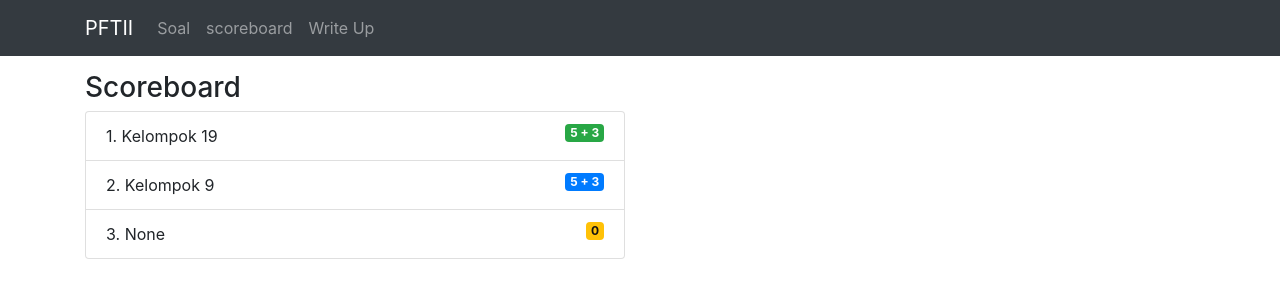
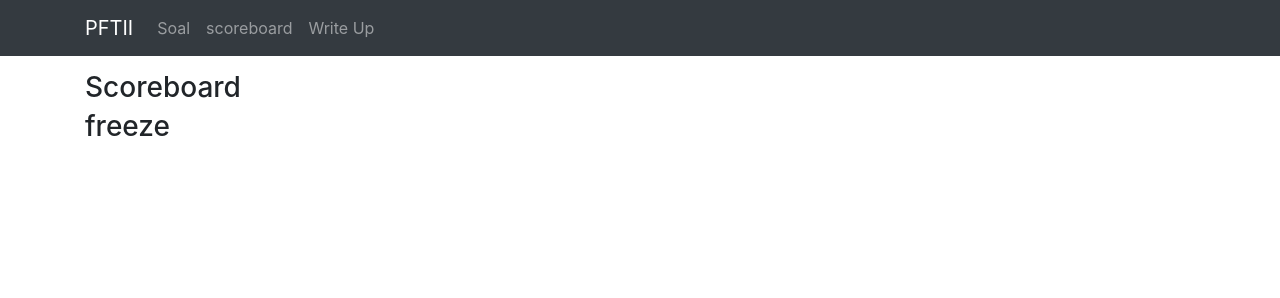
Before and after one commit to pujawidyana/pftii.github.io, a plain HTML site: page scoreboard/index.html in a window 1280 px wide. Drawn offline with nearby package versions, Linux system fonts and the light colour scheme.

Commit message:
scoreboard

```diff
--- a/feed.xml
+++ b/feed.xml
@@ -1,4 +1,4 @@
-<?xml version="1.0" encoding="utf-8"?><feed xmlns="http://www.w3.org/2005/Atom" ><generator uri="https://jekyllrb.com/" version="3.6.0">Jekyll</generator><link href="http://localhost:4000/feed.xml" rel="self" type="application/atom+xml" /><link href="http://localhost:4000/" rel="alternate" type="text/html" /><updated>2017-10-03T14:25:32+07:00</updated><id>http://localhost:4000/</id><title type="html">PFTII</title><subtitle>Pengenalan Fakultas Teknik Industri dan Informatika</subtitle><entry><title type="html">Welcome to Jekyll!</title><link href="http://localhost:4000/jekyll/update/2017/09/28/welcome-to-jekyll.html" rel="alternate" type="text/html" title="Welcome to Jekyll!" /><published>2017-09-28T20:03:38+07:00</published><updated>2017-09-28T20:03:38+07:00</updated><id>http://localhost:4000/jekyll/update/2017/09/28/welcome-to-jekyll</id><content type="html" xml:base="http://localhost:4000/jekyll/update/2017/09/28/welcome-to-jekyll.html">&lt;p&gt;You’ll find this post in your &lt;code class=&quot;highlighter-rouge&quot;&gt;_posts&lt;/code&gt; directory. Go ahead and edit it and re-build the site to see your changes. You can rebuild the site in many different ways, but the most common way is to run &lt;code class=&quot;highlighter-rouge&quot;&gt;jekyll serve&lt;/code&gt;, which launches a web server and auto-regenerates your site when a file is updated.&lt;/p&gt;
+<?xml version="1.0" encoding="utf-8"?><feed xmlns="http://www.w3.org/2005/Atom" ><generator uri="https://jekyllrb.com/" version="3.6.0">Jekyll</generator><link href="http://localhost:4000/feed.xml" rel="self" type="application/atom+xml" /><link href="http://localhost:4000/" rel="alternate" type="text/html" /><updated>2017-10-03T17:40:55+07:00</updated><id>http://localhost:4000/</id><title type="html">PFTII</title><subtitle>Pengenalan Fakultas Teknik Industri dan Informatika</subtitle><entry><title type="html">Welcome to Jekyll!</title><link href="http://localhost:4000/jekyll/update/2017/09/28/welcome-to-jekyll.html" rel="alternate" type="text/html" title="Welcome to Jekyll!" /><published>2017-09-28T20:03:38+07:00</published><updated>2017-09-28T20:03:38+07:00</updated><id>http://localhost:4000/jekyll/update/2017/09/28/welcome-to-jekyll</id><content type="html" xml:base="http://localhost:4000/jekyll/update/2017/09/28/welcome-to-jekyll.html">&lt;p&gt;You’ll find this post in your &lt;code class=&quot;highlighter-rouge&quot;&gt;_posts&lt;/code&gt; directory. Go ahead and edit it and re-build the site to see your changes. You can rebuild the site in many different ways, but the most common way is to run &lt;code class=&quot;highlighter-rouge&quot;&gt;jekyll serve&lt;/code&gt;, which launches a web server and auto-regenerates your site when a file is updated.&lt;/p&gt;
 
 &lt;p&gt;To add new posts, simply add a file in the &lt;code class=&quot;highlighter-rouge&quot;&gt;_posts&lt;/code&gt; directory that follows the convention &lt;code class=&quot;highlighter-rouge&quot;&gt;YYYY-MM-DD-name-of-post.ext&lt;/code&gt; and includes the necessary front matter. Take a look at the source for this post to get an idea about how it works.&lt;/p&gt;
 
--- a/scoreboard/index.html
+++ b/scoreboard/index.html
@@ -37,6 +37,17 @@
 </nav>
     <div class="container">
       <h3>Scoreboard</h3>
+<h3>freeze</h3>
+<!-- <div class="row">
+	<div class="col-md-6">
+		<ul class="list-group">
+		  <li class="list-group-item">1. Kelompok 19 <span class="float-right badge badge-success">5 + 3</span></li>
+		  <li class="list-group-item">2. Kelompok 9 <span class="float-right badge badge-primary">5 + 3</span></li>
+		  <li class="list-group-item">3. None <span class="float-right badge badge-warning">0</span></li>
+		</ul>
+	</div>
+</div>
+<h3>Scoreboard / soal</h3>
 <div class="row">
 	<div class="col-md-6">
 		<ul class="list-group">
@@ -45,7 +56,7 @@
 		  <li class="list-group-item">3. None <span class="float-right badge badge-warning">0</span></li>
 		</ul>
 	</div>
-</div>
+</div> -->
     </div>
 
     <!-- Optional JavaScript -->
```
